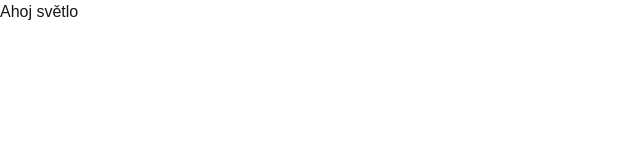
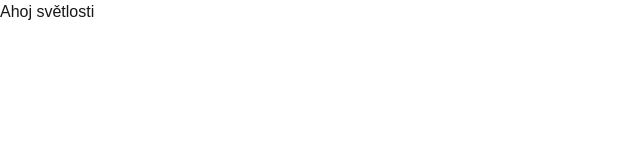
Before and after one commit to gojuch/petrpufler-com, a Next.js app: page / in a window 1280 px wide. Shown: the top 160 px of the page, without its empty margins (0-640 px from the left). Built offline with nearby package versions, Linux system fonts and the light colour scheme.

Commit message:
moj prvni commit

```diff
--- a/app/page.tsx
+++ b/app/page.tsx
@@ -1,7 +1,7 @@
 export default function Home() {
   return (
     <main>
-      <h1>Ahoj světlo</h1>
+      <h1>Ahoj světlosti</h1>
     </main>
   );
 }
```
